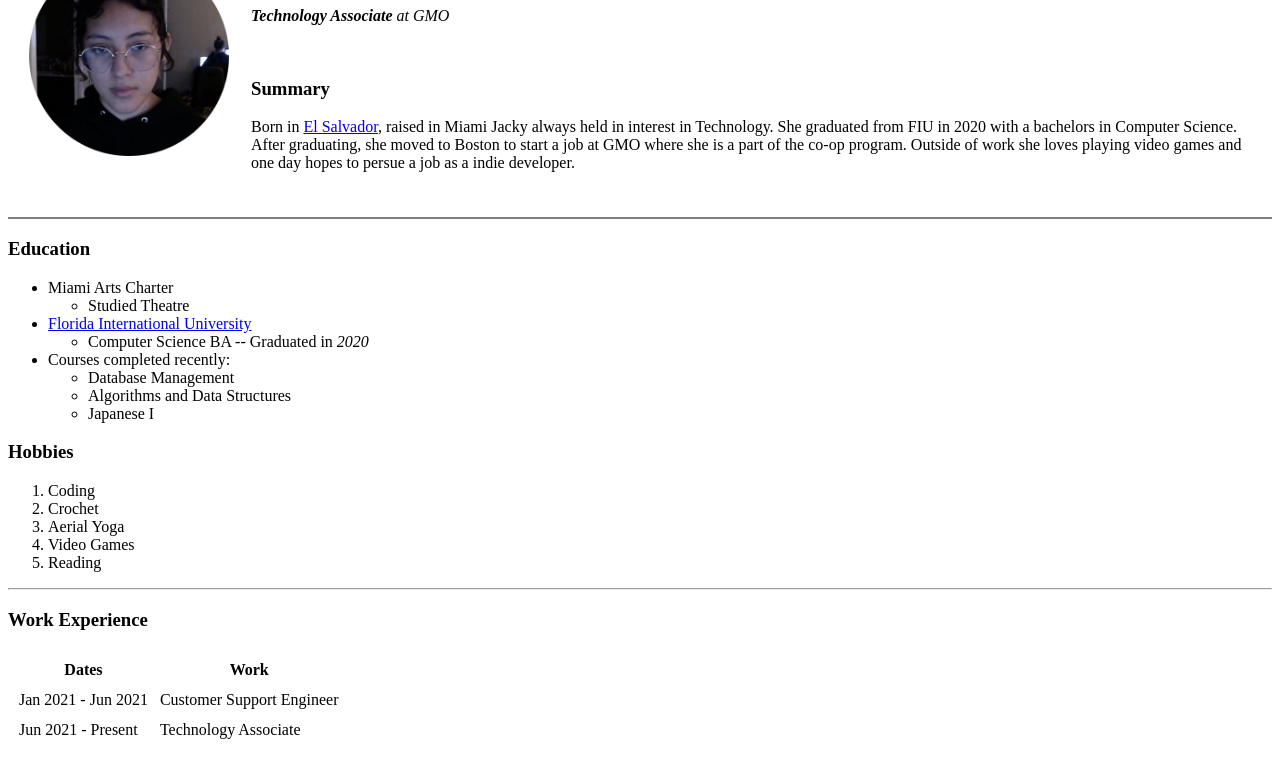
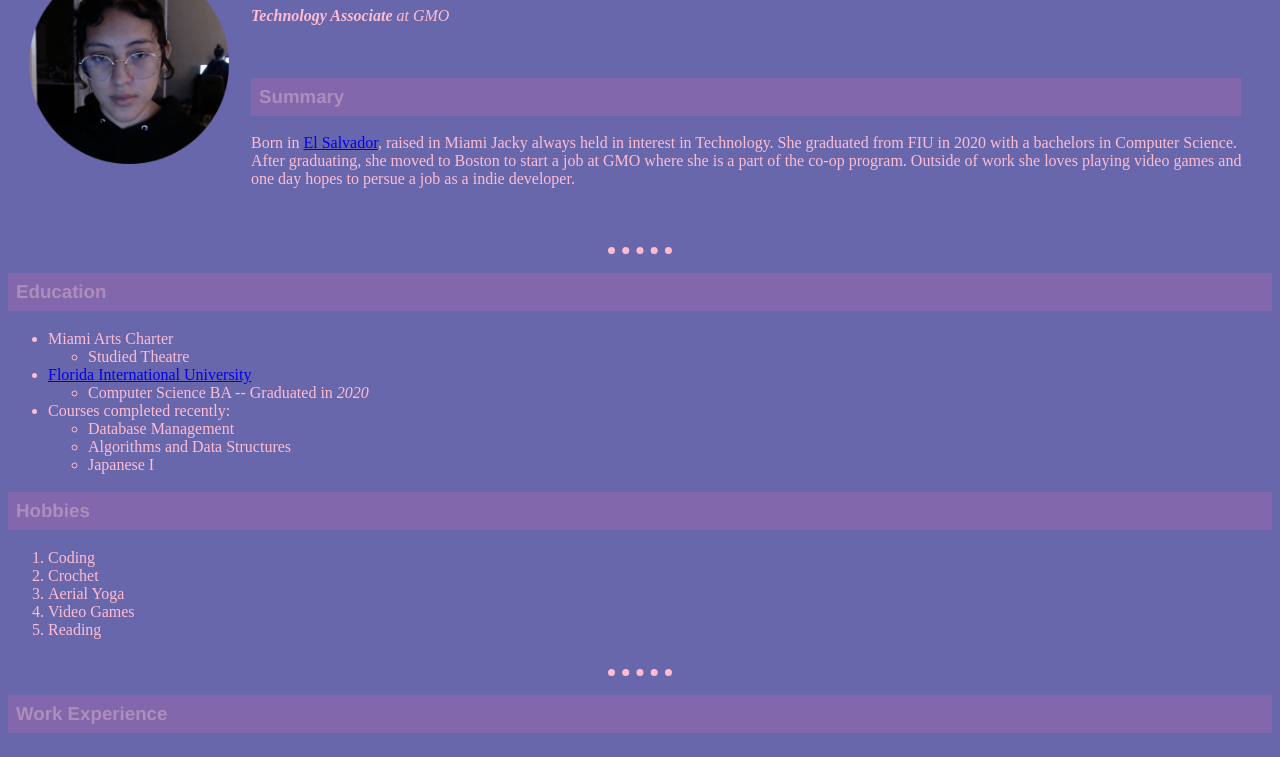
Before and after one commit to jackyjackjacky/cv, a plain HTML site: page index.html in a window 1280 px wide. Shown: the part 102-859 px from the top of the page. Drawn offline with Linux system fonts and the light colour scheme.

Commit message:
css-style

```diff
--- /dev/null
+++ b/css/styles.css
@@ -0,0 +1,48 @@
+body {
+    background-color: #6867AC;
+    height: 100%;
+    background-attachment: fixed;
+}
+
+hr{
+    height: 14px;
+    width: 5%;
+    border-style: none;
+    border-bottom: 7px dotted #FFBCD1;
+
+}
+h3{
+    color: #FFBCD1;
+    background-color: #A267AC;
+    opacity: 45%;
+    padding: 8px;
+    font-family: 'Franklin Gothic Medium', 'Arial Narrow', Arial, sans-serif;
+
+}
+
+h1{
+
+    color: #FFBCD1;
+    font-family: 'Franklin Gothic Medium', 'Arial Narrow', Arial, sans-serif;
+
+}
+
+p{
+    color: #FFBCD1;
+
+
+}
+
+table{
+    color: #FFBCD1;
+}
+
+ul{
+    color: #FFBCD1;
+
+}
+
+ol{
+    color: #FFBCD1;
+
+}
--- a/index.html
+++ b/index.html
@@ -3,6 +3,7 @@
     <head>
         <meta charset="UTF-8">
         <title>♡Jacky's Private Website♡</title> <!-- Tab information-->
+        <link rel="stylesheet" href="css/styles.css">
     </head>
     <body>
         <table cellspacing="20">
@@ -19,7 +20,7 @@
             </tr>
         </table>
 
-        <hr size=2 noshade>
+        <hr>
 
         <h3><strong>Education</strong></h3>
         <ul>
@@ -85,7 +86,7 @@
 
         </table>
 
-        <hr size=2 noshade="">
+        <hr>
         <h3><strong></strong>Contact Me</strong></h3>
         <p>><a href="contact-me.html">♡</a></p>
 
```
Also changed, not shown: contact-me.html (+1 -0 lines).
